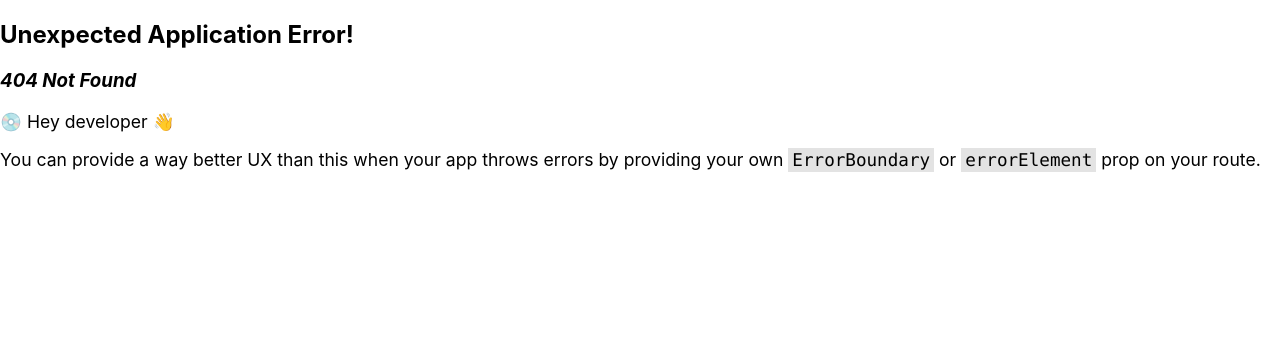
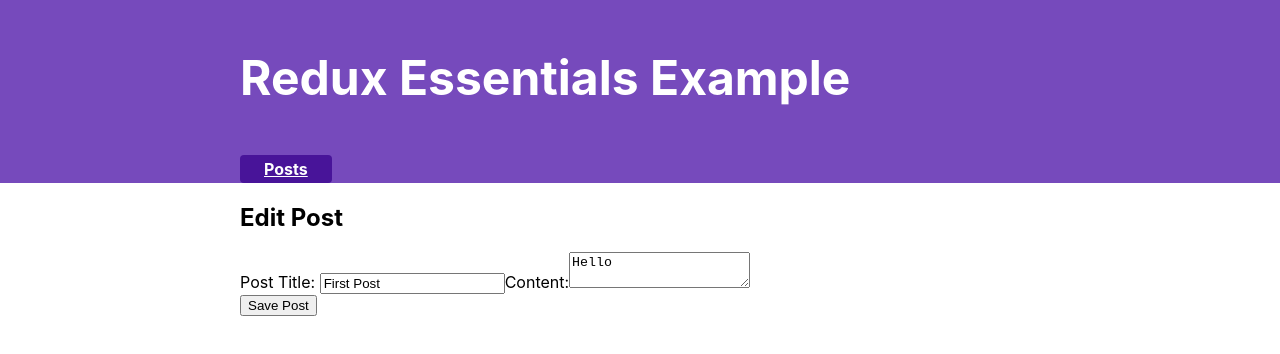
Before and after one commit to mochfarrel06/redux-essentials, a React (Vite) app: page /editpost/1 in a window 1280 px wide. Before the commit this address had no page. Shown: the top 354 px of the page. Built offline with nearby package versions, Linux system fonts and the light colour scheme.

Commit message:
Create a postUpdated function to make changes to the title and content

```diff
--- /dev/null
+++ b/src/features/posts/EditPostForm.jsx
@@ -0,0 +1,56 @@
+import React, {useState} from "react";
+import {useDispatch, useSelector} from "react-redux";
+import {useNavigate, useParams} from "react-router-dom";
+import {postUpdated} from "./postsSlice";
+
+export const EditPostForm = () => {
+  const {postId} = useParams();
+
+  // Mengambil id dari article
+  const post = useSelector((state) =>
+    state.posts.find((post) => post.id === Number(postId))
+  );
+
+  const [title, setTitle] = useState(post.title);
+  const [content, setContent] = useState(post.content);
+
+  const dispatch = useDispatch();
+  const navigate = useNavigate();
+
+  const onTitleChanged = (e) => setTitle(e.target.value);
+  const onContentChanged = (e) => setContent(e.target.value);
+
+  const onSavePostClicked = () => {
+    if (title && content) {
+      dispatch(postUpdated({id: postId, title, content}));
+      navigate(`/posts/${postId}`);
+    }
+  };
+
+  return (
+    <section>
+      <h2>Edit Post</h2>
+      <form>
+        <label htmlFor="postTitle">Post Title: </label>
+        <input
+          type="text"
+          id="postTitle"
+          name="postTitle"
+          placeholder="What's on your mind?"
+          value={title}
+          onChange={onTitleChanged}
+        />
+        <label htmlFor="postContent">Content:</label>
+        <textarea
+          id="postContent"
+          name="postContent"
+          value={content}
+          onChange={onContentChanged}
+        />
+      </form>
+      <button type="button" onClick={onSavePostClicked}>
+        Save Post
+      </button>
+    </section>
+  );
+};
--- a/src/features/posts/PostsList.jsx
+++ b/src/features/posts/PostsList.jsx
@@ -8,8 +8,7 @@
   const renderedPosts = posts.map((post) => (
     <article className="post-excerpt" key={post.id}>
       <h3>{post.title}</h3>
-      <p>{post.id}</p>
-      <p className="post-content">{post.content.substring(0, 100)}</p>
+      <p className="post-content">{post.content}</p>
       <Link to={`/posts/${post.id}`} className="button muted-button">
         View Post
       </Link>
--- a/src/features/posts/SinglePostPage.jsx
+++ b/src/features/posts/SinglePostPage.jsx
@@ -1,6 +1,6 @@
 import React from "react";
 import {useSelector} from "react-redux";
-import {useParams} from "react-router-dom";
+import {Link, useParams} from "react-router-dom";
 
 export const SinglePostPage = () => {
   const {postId} = useParams();
@@ -22,6 +22,9 @@
       <article className="post">
         <h2>{post.title}</h2>
         <p className="post-content">{post.content}</p>
+        <Link to={`/editpost/${post.id}`} className="button">
+          Edit Post
+        </Link>
       </article>
     </section>
   );
--- a/src/features/posts/postsSlice.js
+++ b/src/features/posts/postsSlice.js
@@ -14,7 +14,7 @@
     },
     postUpdated(state, action) {
       const {id, title, content} = action.payload;
-      const existingPost = state.find((post) => post.id === id);
+      const existingPost = state.find((post) => post.id === Number(id));
       if (existingPost) {
         existingPost.title = title;
         existingPost.content = content;
--- a/src/main.jsx
+++ b/src/main.jsx
@@ -6,6 +6,7 @@
 import store from "./app/store";
 import {Provider} from "react-redux";
 import SinglePost from "./pages/singlePost";
+import EditPostPage from "./pages/editPost";
 
 const router = createBrowserRouter([
   {
@@ -16,6 +17,10 @@
     path: "/posts/:postId",
     element: <SinglePost />,
   },
+  {
+    path: "/editpost/:postId",
+    element: <EditPostPage />,
+  },
 ]);
 
 ReactDOM.createRoot(document.getElementById("root")).render(
--- /dev/null
+++ b/src/pages/editPost.jsx
@@ -0,0 +1,10 @@
+import Layouts from "../components/layouts/Layout";
+import {EditPostForm} from "../features/posts/EditPostForm";
+
+export default function EditPostPage() {
+  return (
+    <Layouts>
+      <EditPostForm />
+    </Layouts>
+  );
+}
```
